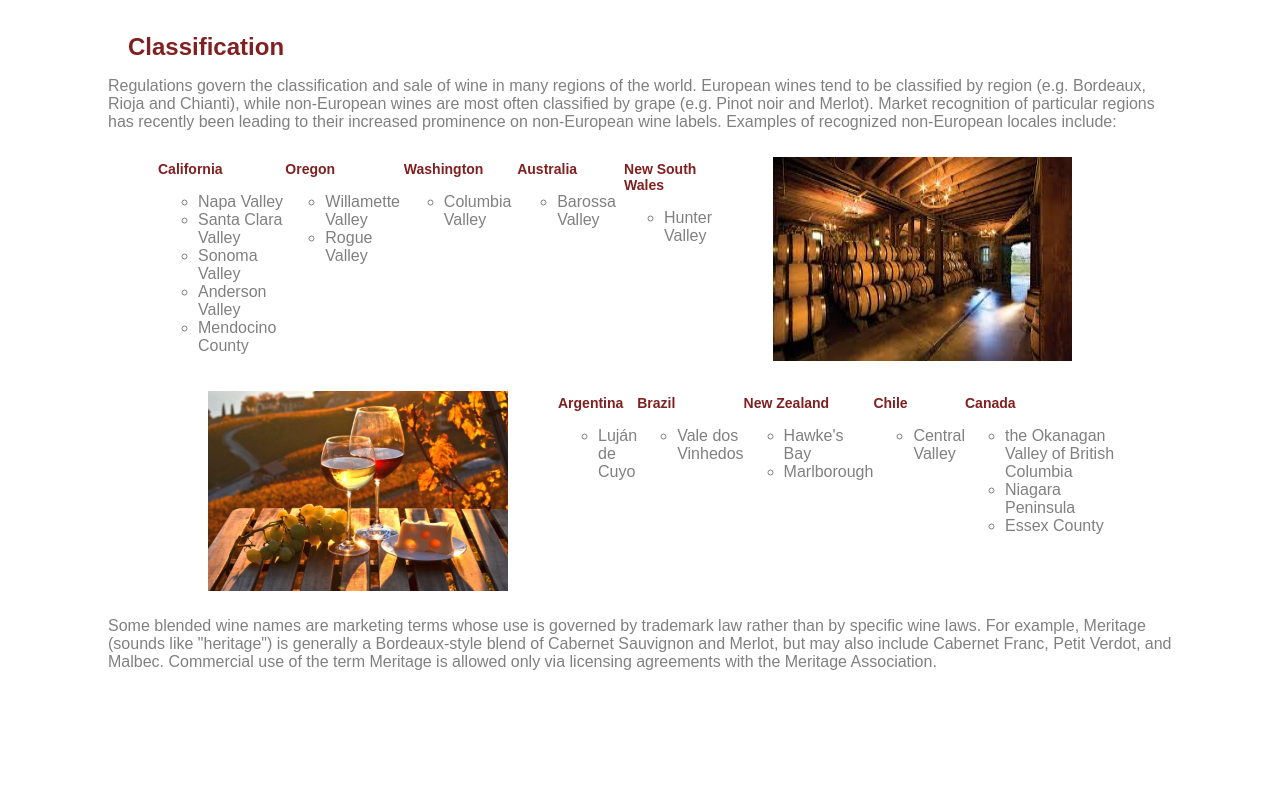
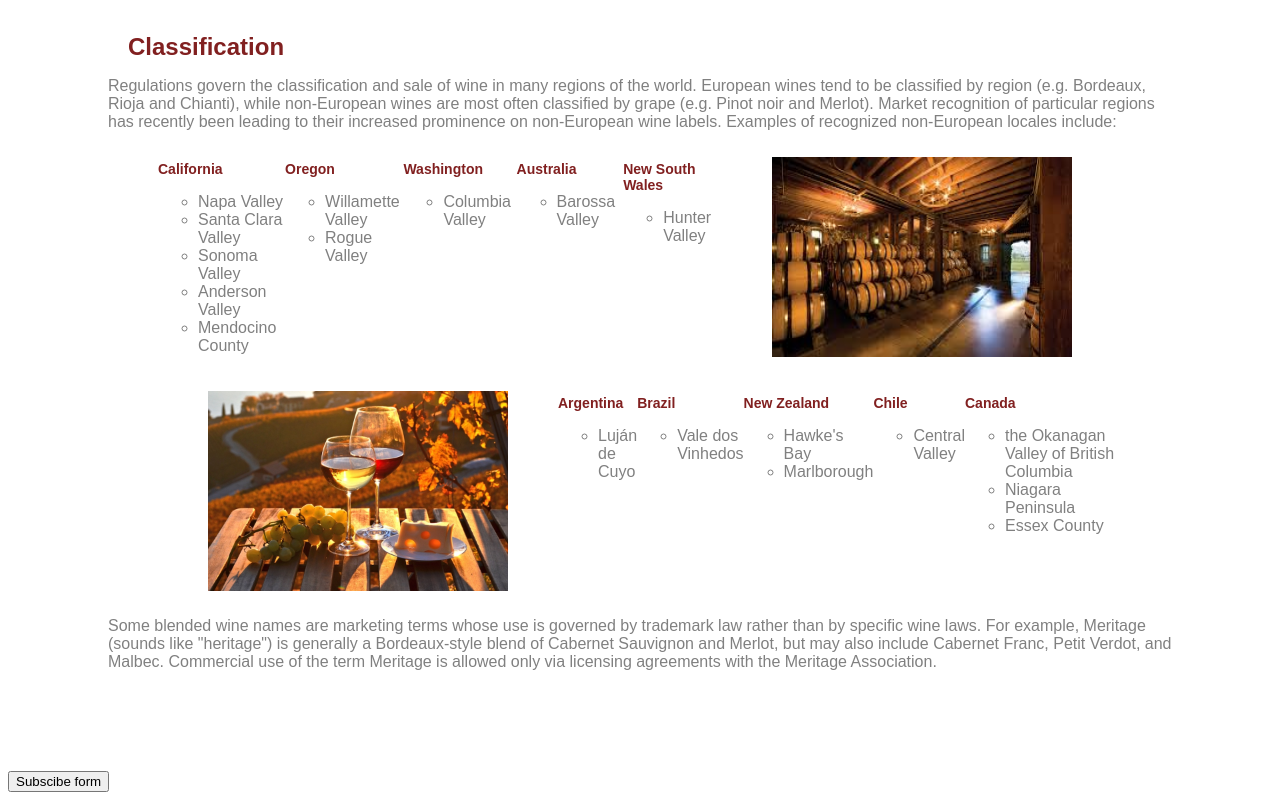
Before and after one commit to claudiahalip/About-wine-html-css, a plain HTML site: page index.html in a window 1280 px wide. Shown: the part 405-1205 px from the top of the page. Before the commit the page ends 1176 px from the top, so only its background shows below. Drawn offline with Linux system fonts and the light colour scheme.

Commit message:
new html page for subscribe form

```diff
--- a/index.html
+++ b/index.html
@@ -110,7 +110,7 @@
 
     </p>
 </div>
-
+<a href="./form.html" alt=""><button>Subscibe form</button></a>
 
     </body>
 </html>
--- a/styles.css
+++ b/styles.css
@@ -54,5 +54,6 @@ h1{
 }
 .classification img{
     width: 300px;
+    height: 200px;
     margin: 10px 50px 10px 50px;
 }
```
Also changed, not shown: form.html (added, +1 -0 lines), 1 other file.
